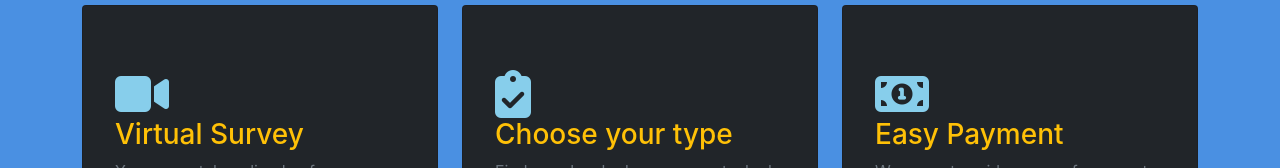
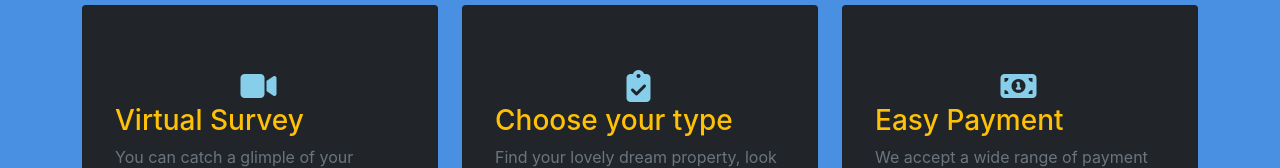
Before and after one commit to hermitex/makazi, a React (Create React App) app: page / in a window 1280 px wide. Shown: the part 591-759 px from the top of the page. Built offline with nearby package versions, Linux system fonts and the light colour scheme.

Commit message:
add icons

```diff
--- a/src/components/home/Home.jsx
+++ b/src/components/home/Home.jsx
@@ -53,8 +53,8 @@ function Home() {
           <Col md={4} className="mb-2">
             <Card className="bg-dark py-5 px-3">
               <CardBody>
-                <div>
-                <i className="fa-solid fa-video" style={{fontSize:'3rem', color: 'skyblue'}}></i>
+                <div className="text-center">
+                <i className="fa-solid fa-video" style={{fontSize:'2rem', color: 'skyblue'}}></i>
                 </div>
                 <CardTitle className="h3 text-warning">Virtual Survey</CardTitle>
                 <CardText className="text-muted">
@@ -67,8 +67,8 @@ function Home() {
           <Col md={4} className="mb-2">
             <Card className="bg-dark py-5 px-3">
               <CardBody>
-              <div>
-                <i className="fa-solid fa-clipboard-check" style={{fontSize:'3rem', color: 'skyblue'}}></i>
+              <div className="text-center">
+                <i className="fa-solid fa-clipboard-check" style={{fontSize:'2rem', color: 'skyblue'}}></i>
                 </div>
                 <CardTitle className="h3 text-warning">
                   Choose your type
@@ -83,8 +83,8 @@ function Home() {
           <Col md={4} className="mb-2">
             <Card className="bg-dark py-5 px-3">
               <CardBody>
-              <div>
-                <i className="fa-solid fa-money-bill-1" style={{fontSize:'3rem', color: 'skyblue'}}></i>
+              <div className="text-center">
+                <i className="fa-solid fa-money-bill-1" style={{fontSize:'2rem', color: 'skyblue'}}></i>
                 </div>
                 <CardTitle className="h3 text-warning">Easy Payment</CardTitle>
                 <CardText className="text-muted">
```
